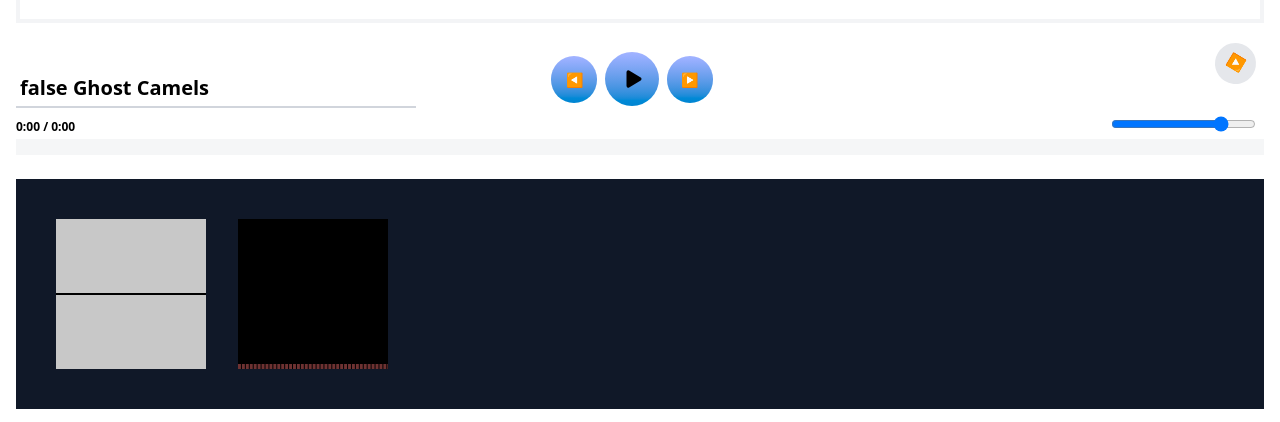
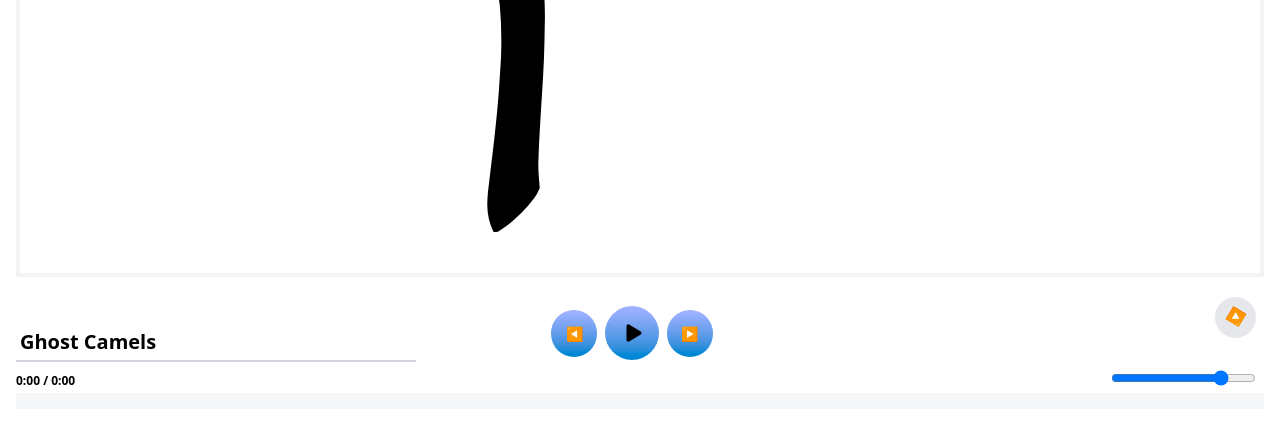
Before and after one commit to ofsound/vue-portfolio, a Vue app: page / in a window 1280 px wide. Shown: the part 375-797 px from the top of the page. Built offline with nearby package versions, Linux system fonts and the light colour scheme; no server answers.

Commit message:
Squeeze PersistentPlayer a bit more

```diff
--- a/src/components/PersistentPlayer.vue
+++ b/src/components/PersistentPlayer.vue
@@ -132,7 +132,6 @@ onMounted(() => {
     <div class="flex h-20 basis-1/3 items-center justify-between gap-4 [&>*]:flex-1">
       <div class="mt-5 text-xl font-bold">
         <div class="border-0 border-b-2 border-gray-300 px-1 py-1">
-          {{ isRunning }}
           {{ trackData[armedIndex]?.title }}
         </div>
       </div>
@@ -167,7 +166,7 @@ onMounted(() => {
       </div>
     </div>
   </div>
-  <div class="mt-6 flex gap-8 bg-gray-900 p-10">
+  <div class="mt-6 hidden gap-8 bg-gray-900 p-10">
     <SpectrumVisualizer :analyser="getAnalyser()" />
     <WaveformVisualizer :analyser="getAnalyser()" />
   </div>
```
